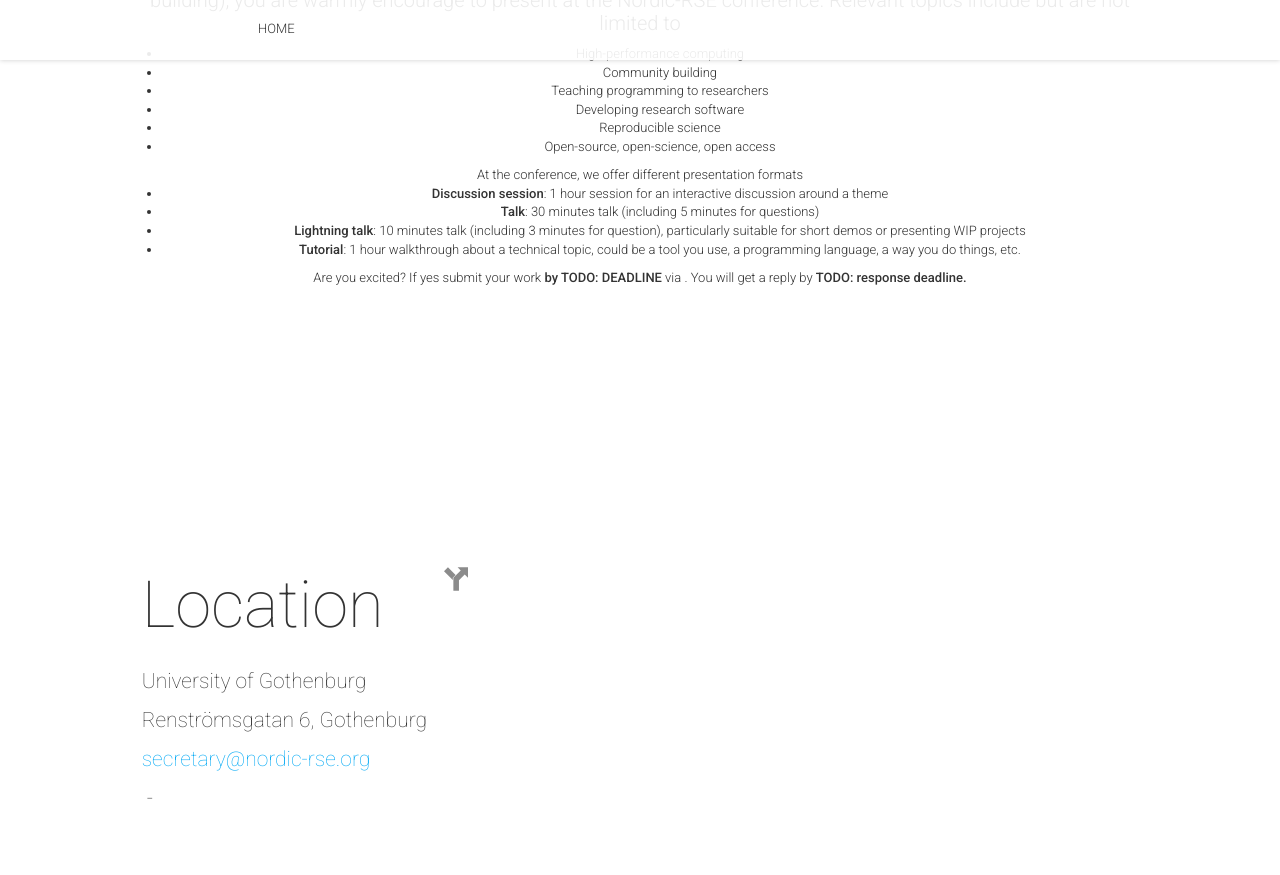
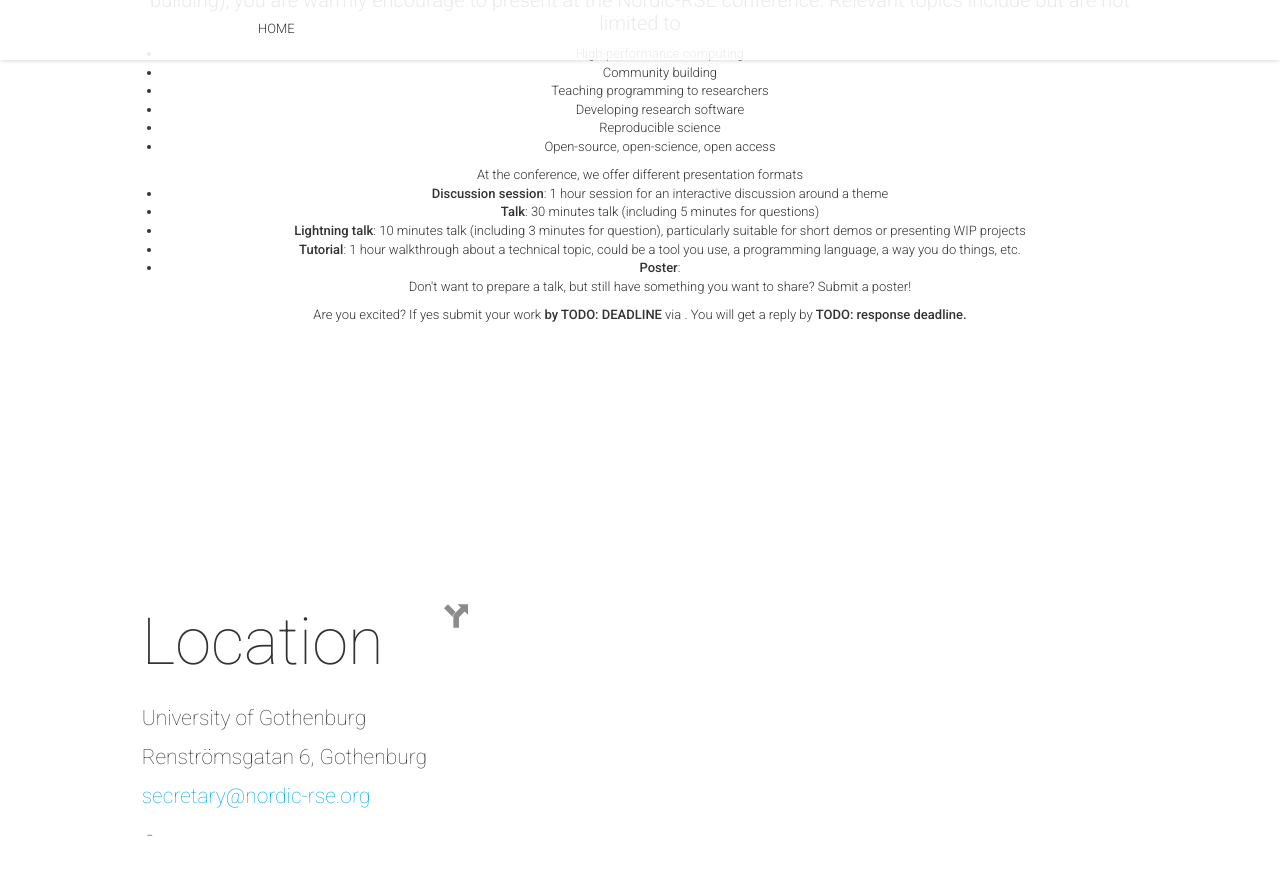
Before and after one commit to nordic-rse/nrse2025, a Jekyll site: the page built from index.html, in a window 1280 px wide and 900 px high, scrolled down 1500 px. Shown: the top 875 px of the window. Built offline with Jekyll 4.4.1, drawn with Linux system fonts in a browser that asks for light colours; nearby versions of some CDN libraries; comment, search, counter and statistics services are not loaded.

Commit message:
add poster

```diff
--- a/_includes/cfp.html
+++ b/_includes/cfp.html
@@ -23,6 +23,7 @@
                     <li><b>Talk</b>: 30 minutes talk (including 5 minutes for questions)</li>
                     <li><b>Lightning talk</b>: 10 minutes talk (including 3 minutes for question), particularly suitable for short demos or presenting WIP projects</li>
                     <li><b>Tutorial</b>: 1 hour walkthrough about a technical topic, could be a tool you use, a programming language, a way you do things, etc.</li>
+                    <li><b>Poster</b>:</li> Don't want to prepare a talk, but still have something you want to share? Submit a poster!
                 </ul>
 
                 Are you excited? If yes submit your work <b>by TODO: DEADLINE</b> via <a href="https://forms.gle/AhUTmtVZVx5eWMCU9"></a>. You will get a reply by <b>TODO: response deadline.</b>
```
